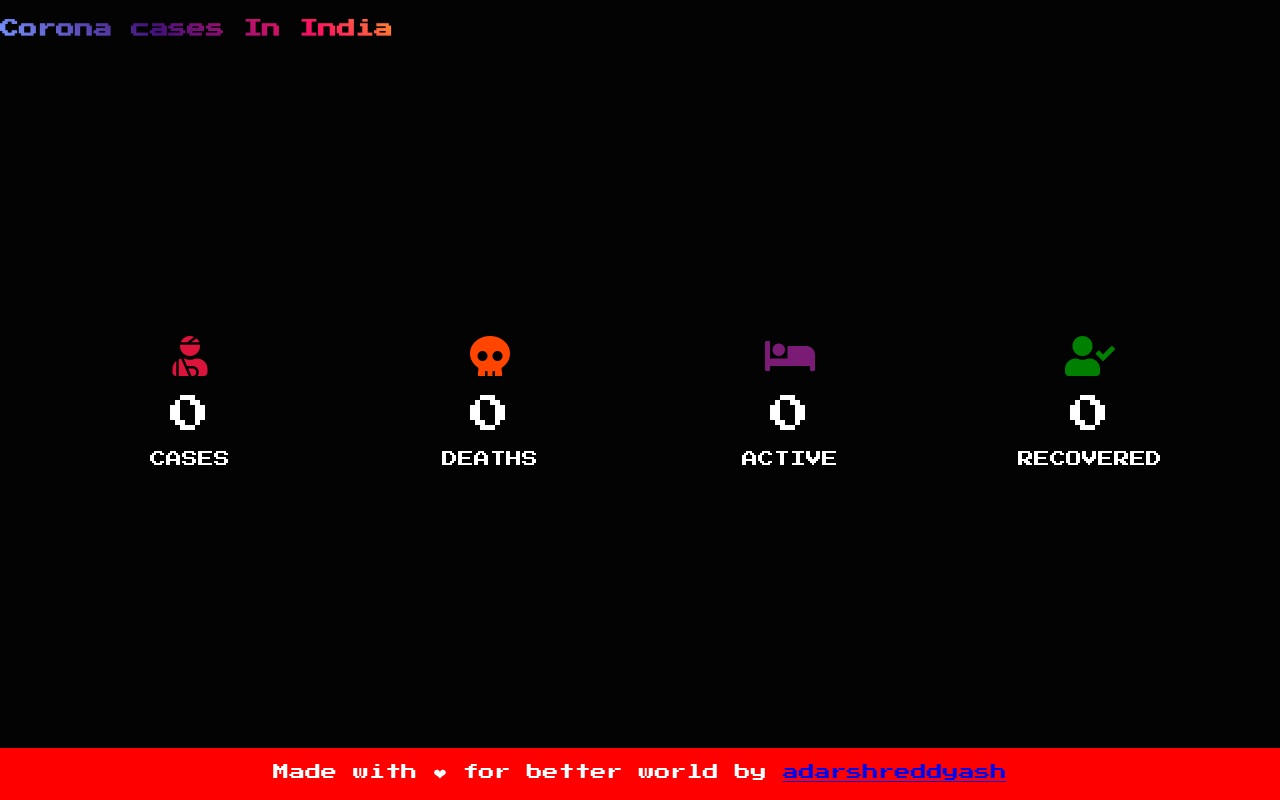
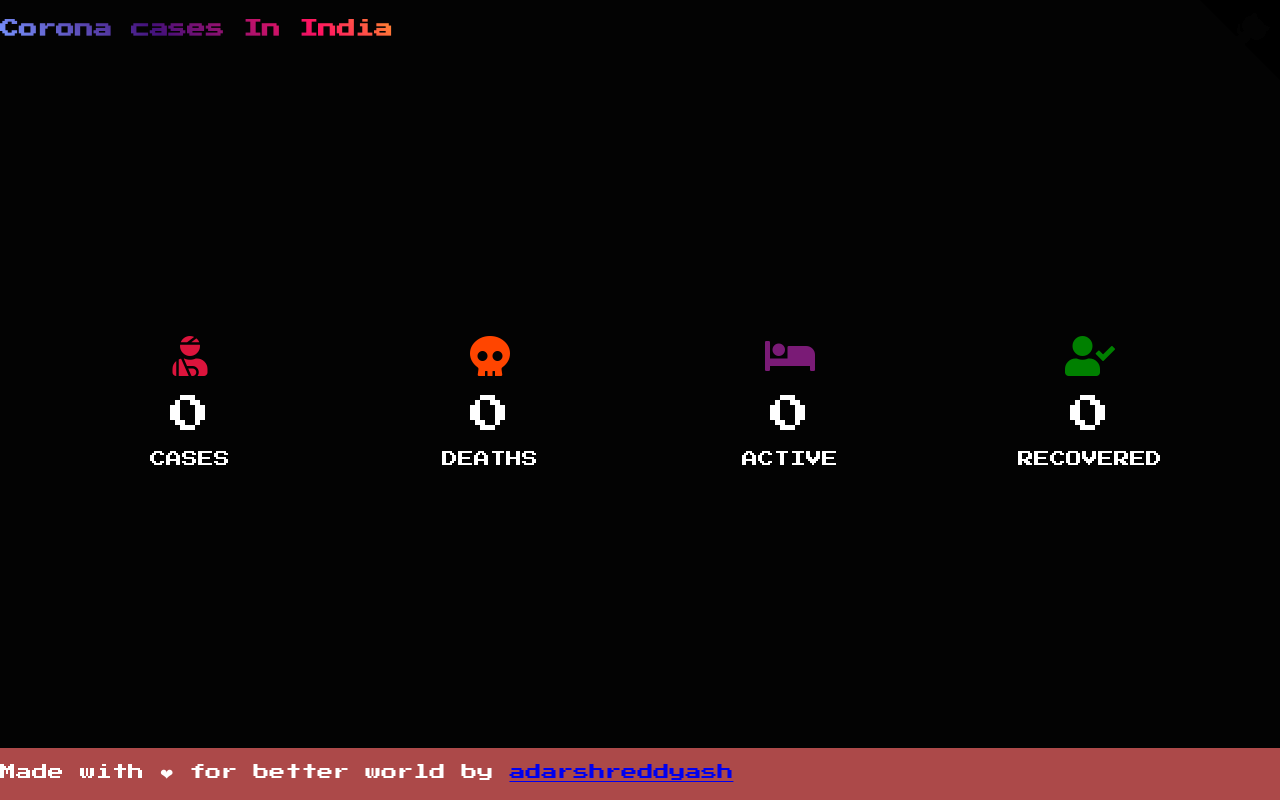
Before and after one commit to Adarshreddyash/Corona_india_live_stats, a plain HTML site: page index.html in a window 1280 px wide. Drawn offline with nearby package versions, Linux system fonts and the light colour scheme; no server answers.

Commit message:
init commit

```diff
--- a/index.html
+++ b/index.html
@@ -15,6 +15,7 @@
 
 <body>
     <h3 style="color: white">Corona cases In India</h3>
+    <a class="github-corner" href="https://github.com/Adarshreddyash/Corona_india_live_tracker" title="Fork me on GitHub"><svg width="80" height="80" viewbox="0 0 250 250"><title>Fork me on GitHub</title><path d="M0 0h250v250"></path><path class="octo-arm" d="M127.4 110c-14.6-9.2-9.4-19.5-9.4-19.5 3-7 1.5-11 1.5-11-1-6.2 3-2 3-2 4 4.7 2 11 2 11-2.2 10.4 5 14.8 9 16.2" fill="currentColor" style="transform-origin:130px 110px;"></path><path class="octo-body" d="M113.2 114.3s3.6 1.6 4.7.6l15-13.7c3-2.4 6-3 8.2-2.7-8-11.2-14-25 3-41 4.7-4.4 10.6-6.4 16.2-6.4.6-1.6 3.6-7.3 11.8-10.7 0 0 4.5 2.7 6.8 16.5 4.3 2.7 8.3 6 12 9.8 3.3 3.5 6.7 8 8.6 12.3 14 3 16.8 8 16.8 8-3.4 8-9.4 11-11.4 11 0 5.8-2.3 11-7.5 15.5-16.4 16-30 9-40 .2 0 3-1 7-5.2 11l-13.3 11c-1 1 .5 5.3.8 5z" fill="currentColor"></path></svg><style> .github-corner svg{position:absolute;right:0;top:0;mix-blend-mode:darken;color:#ffffff;fill:#000000;}.github-corner:hover .octo-arm{animation:octocat-wave .56s;}@keyframes octocat-wave{0%, 100%{transform:rotate(0);}20%, 60%{transform:rotate(-20deg);}40%, 80%{transform:rotate(10deg);}}</style></a>
     <div class="container">
         <div class="counting-sec">
             <div class="inner-width">
--- a/style.css
+++ b/style.css
@@ -63,9 +63,8 @@
         left: 0;
         bottom: 0;
         width: 100%;
-        background-color: red;
+        background-color: rgb(172, 73, 73);
         color: white;
-        text-align: center;
     }
 
     .col {
```
